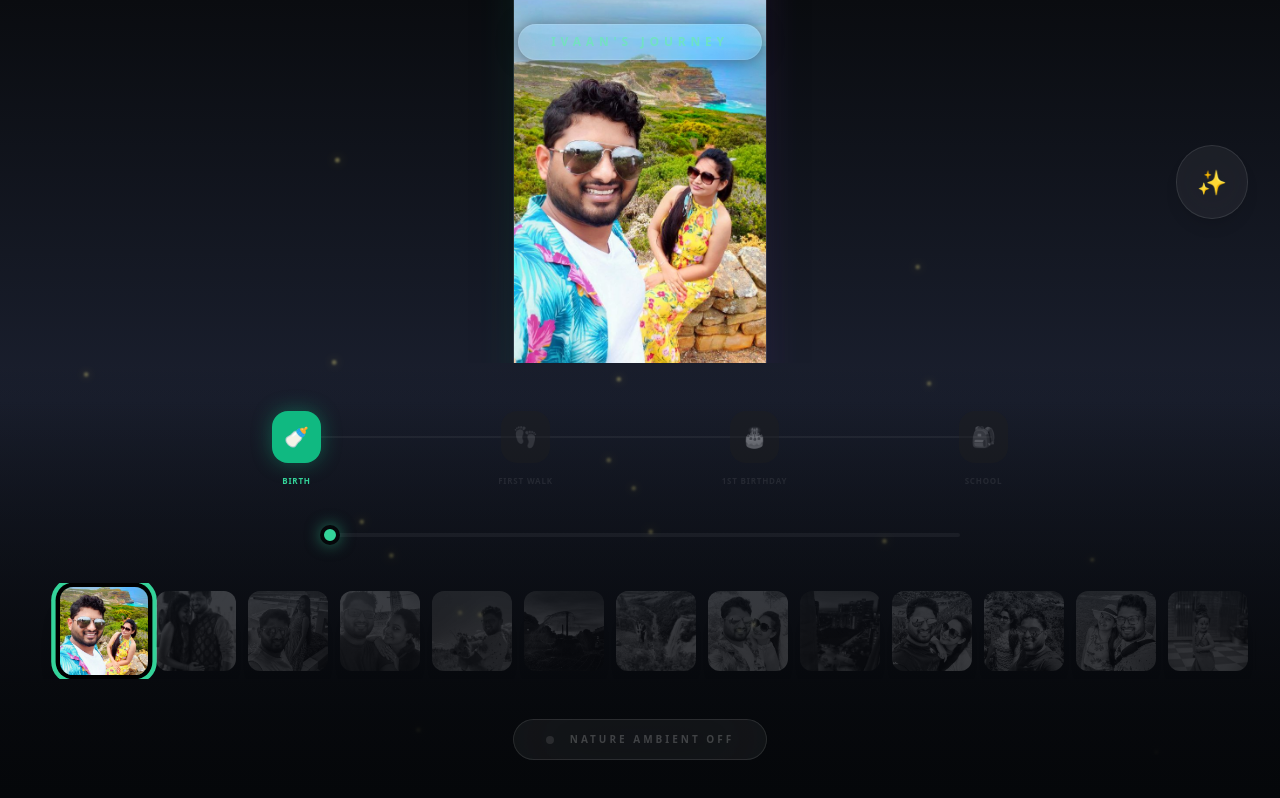
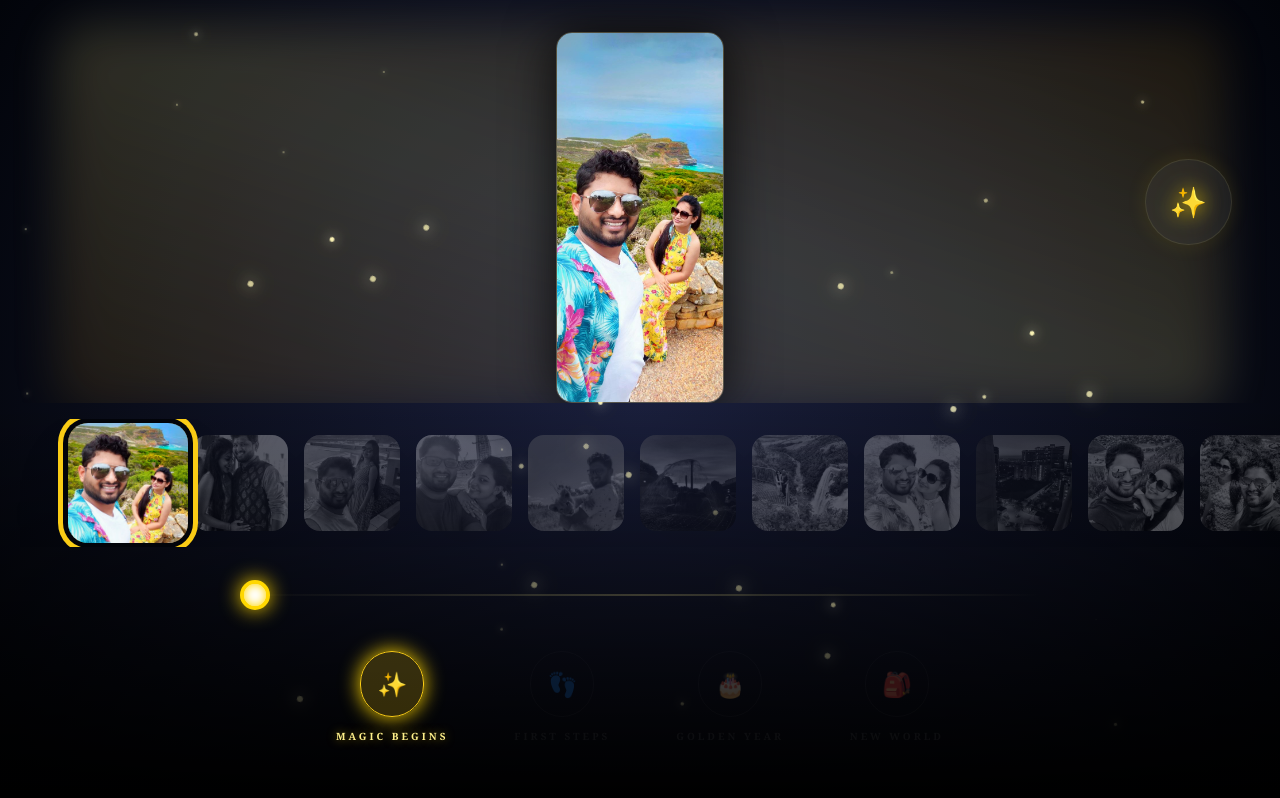
Before and after one commit to himanshunimje1/Ivaan-portfolio-Personal-Website, a React (Vite) app: page / in a window 1280 px wide. Built offline with nearby package versions, Linux system fonts and the light colour scheme.

Commit message:
feat: implement Disney-inspired magical gallery with enhanced UI layout

```diff
--- a/src/App.jsx
+++ b/src/App.jsx
@@ -2,17 +2,17 @@ import React, { useState, useEffect, useRef } from 'react';
 import { motion, AnimatePresence } from 'framer-motion';
 
 const milestones = [
-  { id: 'birth', icon: '🍼', label: 'Birth', index: 0 },
-  { id: 'walk', icon: '👣', label: 'First Walk', index: 4 },
-  { id: 'birthday', icon: '🎂', label: '1st Birthday', index: 8 },
-  { id: 'school', icon: '🎒', label: 'School', index: 12 },
+  { id: 'birth', icon: '✨', label: 'Magic Begins', index: 0 },
+  { id: 'walk', icon: '👣', label: 'First Steps', index: 4 },
+  { id: 'birthday', icon: '🎂', label: 'Golden Year', index: 8 },
+  { id: 'school', icon: '🎒', label: 'New World', index: 12 },
 ];
 
-const Fireflies = () => {
-  const [flies] = useState(() => Array.from({ length: 20 }));
+const Sparkles = () => {
+  const [particles] = useState(() => Array.from({ length: 40 }));
   return (
     <div className="absolute inset-0 pointer-events-none overflow-hidden">
-      {flies.map((_, i) => (
+      {particles.map((_, i) => (
         <motion.div
           key={i}
           initial={{
@@ -23,15 +23,16 @@ const Fireflies = () => {
           animate={{
             x: [null, Math.random() * window.innerWidth, Math.random() * window.innerWidth],
             y: [null, Math.random() * window.innerHeight, Math.random() * window.innerHeight],
-            opacity: [0, 0.4, 0.2, 0.6, 0],
-            scale: [1, 1.2, 0.8, 1]
+            opacity: [0, 0.8, 0.4, 1, 0],
+            scale: [0, 1.5, 0.5, 1.2, 0],
+            rotate: [0, 180, 360]
           }}
           transition={{
-            duration: 10 + Math.random() * 20,
+            duration: 5 + Math.random() * 15,
             repeat: Infinity,
-            ease: "linear"
+            ease: "easeInOut"
           }}
-          className="absolute w-1 h-1 bg-yellow-200 rounded-full blur-[1px] shadow-[0_0_8px_rgba(253,224,71,0.8)]"
+          className="absolute w-1 h-1 bg-yellow-100 rounded-full blur-[0.5px] shadow-[0_0_10px_#fff,0_0_20px_#ffd700]"
         />
       ))}
     </div>
@@ -100,128 +101,101 @@ export default function App() {
     }
   };
 
-  useEffect(() => {
-    let lastScrollTime = 0;
-    const handleWheel = (e) => {
-      const now = Date.now();
-      if (now - lastScrollTime < 400) return;
-      if (Math.abs(e.deltaY) > 20) {
-        if (e.deltaY > 0) paginate(1);
-        else paginate(-1);
-        lastScrollTime = now;
-      }
-    };
-    window.addEventListener('wheel', handleWheel, { passive: true });
-    return () => window.removeEventListener('wheel', handleWheel);
-  }, [currentIndex, photos.length]);
-
   if (photos.length === 0) return (
-    <div className="h-screen w-screen bg-[#0a0c10] flex items-center justify-center">
-      <div className="w-12 h-12 border-4 border-emerald-500/20 border-t-emerald-400 rounded-full animate-spin" />
+    <div className="h-screen w-screen bg-[#02040a] flex items-center justify-center">
+      <motion.div
+        animate={{ scale: [1, 1.2, 1], opacity: [0.5, 1, 0.5] }}
+        transition={{ duration: 2, repeat: Infinity }}
+        className="text-yellow-200 text-xl tracking-[1em] font-serif uppercase"
+      >
+        Magic Loading...
+      </motion.div>
     </div>
   );
 
   const currentPhoto = photos[currentIndex];
 
   return (
-    <div className="h-screen w-screen bg-gradient-to-b from-[#0a0c10] via-[#1a1f2e] to-[#0a0c10] text-white overflow-hidden flex flex-col font-sans select-none relative">
+    <div className="h-screen w-screen bg-[#02040a] text-white overflow-hidden flex flex-col font-serif select-none relative">
       <audio ref={audioRef} src="/diary/audio/ambient.mp3" loop />
-      <Fireflies />
 
-      {/* Ghibli Sky Header */}
-      <div className="absolute top-0 w-full z-30 p-6 flex items-center justify-center pointer-events-none">
-        <motion.div
-          initial={{ y: -20, opacity: 0 }}
-          animate={{ y: 0, opacity: 1 }}
-          className="bg-white/5 backdrop-blur-xl px-8 py-2 rounded-full border border-white/10 shadow-[0_0_20px_rgba(0,0,0,0.5)]"
-        >
-          <div className="text-[12px] font-bold tracking-[0.4em] uppercase text-emerald-300/80">Ivaan's Journey</div>
-        </motion.div>
-      </div>
+      {/* Disney Magic Background */}
+      <div className="absolute inset-0 bg-[radial-gradient(circle_at_center,#1a1f3c_0%,#02040a_100%)]" />
+      <Sparkles />
 
-      {/* Main Photo Viewer */}
-      <div className="relative flex-1 flex items-center justify-center overflow-hidden px-4 py-24">
+      {/* Main Photo Viewer - EXTRA BIG */}
+      <div className="relative flex-[1.5] flex items-center justify-center overflow-hidden px-4 pt-12 pb-4">
         <AnimatePresence initial={false} custom={direction}>
           <motion.div
             key={currentIndex}
             custom={direction}
-            initial={{ x: direction > 0 ? '100%' : '-100%', opacity: 0, scale: 0.8 }}
-            animate={{ x: 0, opacity: 1, scale: 1 }}
-            exit={{ x: direction < 0 ? '100%' : '-100%', opacity: 0, scale: 0.8 }}
-            transition={{ type: "spring", stiffness: 200, damping: 25 }}
-            className="absolute max-w-full max-h-full flex items-center justify-center p-4"
+            initial={{ opacity: 0, scale: 0.9, filter: "blur(20px)" }}
+            animate={{ opacity: 1, scale: 1, filter: "blur(0px)" }}
+            exit={{ opacity: 0, scale: 1.1, filter: "blur(20px)" }}
+            transition={{ duration: 0.8, ease: [0.16, 1, 0.3, 1] }}
+            className="absolute w-full h-full flex items-center justify-center p-4"
           >
-            <div className="relative group">
-              {/* Magic Border Effect */}
-              <div className="absolute -inset-1 bg-gradient-to-r from-emerald-500/20 via-blue-500/20 to-purple-500/20 rounded-2xl blur-lg opacity-50 group-hover:opacity-100 transition-opacity" />
+            <div className="relative w-full h-full max-w-6xl flex items-center justify-center group">
+              {/* Golden Magic Frame */}
+              <div className="absolute -inset-2 bg-gradient-to-tr from-yellow-600/30 via-yellow-200/40 to-yellow-600/30 rounded-[2rem] blur-xl opacity-40 group-hover:opacity-100 transition-opacity duration-1000" />
               <img
                 src={currentPhoto.url}
-                className="relative max-w-full max-h-[70vh] object-contain rounded-xl shadow-2xl border border-white/10"
+                className="relative max-w-full max-h-full object-contain rounded-2xl shadow-[0_0_50px_rgba(0,0,0,0.8)] border border-yellow-200/20"
                 alt=""
               />
             </div>
           </motion.div>
         </AnimatePresence>
 
-        {/* Milestone Navigation Buttons (Instead of plain circles) */}
-        <div className="absolute inset-x-0 top-1/2 -translate-y-1/2 flex justify-between px-8 z-20 pointer-events-none">
+        {/* Navigation Arrows */}
+        <div className="absolute inset-x-0 top-1/2 -translate-y-1/2 flex justify-between px-12 z-20 pointer-events-none">
           <motion.button
-            whileHover={{ scale: 1.1, x: -5 }}
-            whileTap={{ scale: 0.9 }}
+            whileHover={{ scale: 1.2, rotate: -10 }}
             onClick={() => paginate(-1)}
-            disabled={currentIndex === 0}
-            className={`pointer-events-auto p-5 rounded-full bg-white/5 backdrop-blur-2xl border border-white/10 shadow-lg transition-all ${currentIndex === 0 ? 'opacity-0' : 'opacity-100 text-emerald-400'}`}
+            className={`pointer-events-auto p-6 rounded-full bg-white/5 backdrop-blur-3xl border border-yellow-200/10 shadow-[0_0_20px_rgba(255,215,0,0.1)] transition-all ${currentIndex === 0 ? 'opacity-0' : 'opacity-100'}`}
           >
-            <span className="text-2xl">🍃</span>
+            <span className="text-3xl drop-shadow-[0_0_10px_#ffd700]">✨</span>
           </motion.button>
           <motion.button
-            whileHover={{ scale: 1.1, x: 5 }}
-            whileTap={{ scale: 0.9 }}
+            whileHover={{ scale: 1.2, rotate: 10 }}
             onClick={() => paginate(1)}
-            disabled={currentIndex === photos.length - 1}
-            className={`pointer-events-auto p-5 rounded-full bg-white/5 backdrop-blur-2xl border border-white/10 shadow-lg transition-all ${currentIndex === photos.length - 1 ? 'opacity-0' : 'opacity-100 text-emerald-400'}`}
+            className={`pointer-events-auto p-6 rounded-full bg-white/5 backdrop-blur-3xl border border-yellow-200/10 shadow-[0_0_20px_rgba(255,215,0,0.1)] transition-all ${currentIndex === photos.length - 1 ? 'opacity-0' : 'opacity-100'}`}
           >
-            <span className="text-2xl">✨</span>
+            <span className="text-3xl drop-shadow-[0_0_10px_#ffd700]">✨</span>
           </motion.button>
         </div>
       </div>
 
-      {/* Bottom Growth Path & Controls */}
-      <div className="bg-gradient-to-t from-[#05070a] to-transparent pt-12 pb-10 px-6 flex flex-col gap-10 z-30 w-full">
+      {/* Bottom Tray Section */}
+      <div className="relative z-30 w-full flex flex-col gap-6 pb-12 pt-4 bg-gradient-to-t from-black to-transparent">
 
-        {/* Growth Path (Milestones) */}
-        <div className="w-full max-w-3xl mx-auto flex justify-between items-center relative px-4">
-          <div className="absolute h-0.5 inset-x-8 bg-white/5 top-1/2 -translate-y-1/2 rounded-full overflow-hidden">
+        {/* 1. Thumbnail Strip (Above) */}
+        <div
+          ref={thumbnailRef}
+          className="flex gap-4 overflow-x-auto no-scrollbar py-4 px-20 scroll-smooth w-full"
+        >
+          {photos.map((photo, i) => (
             <motion.div
-              className="h-full bg-emerald-500/40"
-              animate={{ width: `${(currentIndex / (photos.length - 1)) * 100}%` }}
-            />
-          </div>
-          {milestones.map((milestone) => (
-            <motion.button
-              key={milestone.id}
-              whileHover={{ scale: 1.2, y: -5 }}
-              whileTap={{ scale: 0.9 }}
+              key={photo.id}
+              whileHover={{ scale: 1.15, y: -10 }}
               onClick={() => {
-                setDirection(milestone.index > currentIndex ? 1 : -1);
-                setCurrentIndex(milestone.index);
+                setDirection(i > currentIndex ? 1 : -1);
+                setCurrentIndex(i);
               }}
-              className={`relative z-10 p-3 rounded-2xl transition-all duration-500 flex flex-col items-center gap-2 ${
-                currentIndex >= milestone.index ? 'bg-emerald-500 shadow-[0_0_20px_rgba(16,185,129,0.4)]' : 'bg-[#1a1f2e] grayscale opacity-40'
+              className={`flex-shrink-0 h-24 w-24 rounded-2xl overflow-hidden cursor-pointer transition-all duration-700 shadow-2xl ${
+                i === currentIndex
+                  ? 'ring-4 ring-yellow-400 ring-offset-4 ring-offset-[#02040a] scale-125 z-10'
+                  : 'opacity-30 grayscale'
               }`}
             >
-              <span className="text-xl">{milestone.icon}</span>
-              <span className={`text-[8px] absolute -bottom-6 font-bold tracking-widest uppercase transition-colors whitespace-nowrap ${
-                currentIndex >= milestone.index ? 'text-emerald-400' : 'text-white/20'
-              }`}>
-                {milestone.label}
-              </span>
-            </motion.button>
+              <img src={photo.url} className="w-full h-full object-cover" alt="" />
+            </motion.div>
           ))}
         </div>
 
-        {/* Dynamic Scrubber */}
-        <div className="w-full max-w-2xl mx-auto px-4 relative mt-4">
+        {/* 2. Magic Scrubber Bar (Middle) */}
+        <div className="w-full max-w-4xl mx-auto px-12 relative h-12 flex items-center">
+          <div className="absolute inset-x-12 h-[2px] bg-gradient-to-r from-transparent via-yellow-200/20 to-transparent rounded-full" />
           <input
             type="range"
             min="0"
@@ -230,54 +204,54 @@ export default function App() {
             onChange={handleScrub}
             onMouseDown={() => setIsScrubbing(true)}
             onMouseUp={() => setIsScrubbing(false)}
-            className="w-full h-1 bg-white/5 rounded-full appearance-none cursor-pointer ghibli-scrubber"
+            className="w-full h-full bg-transparent appearance-none cursor-pointer z-10 disney-slider"
           />
         </div>
 
-        {/* Thumbnail Scroll */}
-        <div
-          ref={thumbnailRef}
-          className="flex gap-3 overflow-x-auto no-scrollbar py-2 px-10 scroll-smooth w-full"
-        >
-          {photos.map((photo, i) => (
-            <motion.div
-              key={photo.id}
-              whileHover={{ scale: 1.1 }}
+        {/* 3. Milestones Slider (Very Bottom) */}
+        <div className="w-full max-w-2xl mx-auto flex justify-between items-center relative px-8 py-2">
+          {milestones.map((milestone) => (
+            <motion.button
+              key={milestone.id}
+              whileHover={{ scale: 1.2, y: -5 }}
               onClick={() => {
-                setDirection(i > currentIndex ? 1 : -1);
-                setCurrentIndex(i);
+                setDirection(milestone.index > currentIndex ? 1 : -1);
+                setCurrentIndex(milestone.index);
               }}
-              className={`flex-shrink-0 h-20 w-20 rounded-xl overflow-hidden cursor-pointer transition-all duration-500 shadow-xl ${
-                i === currentIndex
-                  ? 'ring-4 ring-emerald-400 ring-offset-4 ring-offset-black scale-110'
-                  : 'opacity-20 hover:opacity-100 grayscale hover:grayscale-0'
+              className={`flex flex-col items-center gap-3 transition-all duration-1000 ${
+                currentIndex >= milestone.index ? 'opacity-100' : 'opacity-20'
               }`}
             >
-              <img src={photo.url} className="w-full h-full object-cover" alt="" />
-            </motion.div>
+              <div className={`p-4 rounded-full border transition-all duration-700 ${
+                currentIndex >= milestone.index
+                  ? 'bg-yellow-400/20 border-yellow-400 shadow-[0_0_20px_#ffd700]'
+                  : 'border-white/10'
+              }`}>
+                <span className="text-2xl">{milestone.icon}</span>
+              </div>
+              <span className={`text-[10px] font-bold tracking-[0.3em] uppercase transition-all ${
+                currentIndex >= milestone.index ? 'text-yellow-200 shadow-glow' : 'text-white/20'
+              }`}>
+                {milestone.label}
+              </span>
+            </motion.button>
           ))}
         </div>
 
-        {/* Minimal Audio Control */}
-        <div className="flex justify-center">
-          <motion.button
-            whileHover={{ scale: 1.05 }}
-            whileTap={{ scale: 0.95 }}
+        {/* Audio Pulse */}
+        <div className="absolute -bottom-4 left-1/2 -translate-x-1/2 opacity-20 hover:opacity-100 transition-opacity">
+          <button
             onClick={() => {
               if (audioRef.current) {
                 if (isPlaying) audioRef.current.pause(); else audioRef.current.play();
                 setIsPlaying(!isPlaying);
               }
             }}
-            className={`px-8 py-3 rounded-full border border-white/10 backdrop-blur-2xl flex items-center gap-4 transition-all ${
-              isPlaying ? 'bg-emerald-500/10 border-emerald-500/30' : 'bg-white/5'
-            }`}
+            className="flex flex-col items-center gap-1 group"
           >
-            <div className={`w-2 h-2 rounded-full transition-all duration-500 ${isPlaying ? 'bg-emerald-400 shadow-[0_0_15px_rgba(52,211,153,1)] animate-pulse' : 'bg-white/10'}`} />
-            <span className={`text-[10px] font-black tracking-[0.3em] uppercase transition-colors ${isPlaying ? 'text-white' : 'text-white/20'}`}>
-              Nature Ambient {isPlaying ? 'On' : 'Off'}
-            </span>
-          </motion.button>
+            <div className="text-[8px] font-bold tracking-[0.5em] uppercase text-yellow-200">Magic Audio</div>
+            <div className={`w-1 h-1 rounded-full ${isPlaying ? 'bg-yellow-400 animate-ping' : 'bg-white/20'}`} />
+          </button>
         </div>
       </div>
 
@@ -285,21 +259,23 @@ export default function App() {
         .no-scrollbar::-webkit-scrollbar { display: none; }
         .no-scrollbar { -ms-overflow-style: none; scrollbar-width: none; }
 
-        .ghibli-scrubber::-webkit-slider-thumb {
+        .shadow-glow { text-shadow: 0 0 10px rgba(255,215,0,0.5); }
+
+        .disney-slider::-webkit-slider-thumb {
           -webkit-appearance: none;
           appearance: none;
-          width: 20px;
-          height: 20px;
-          background: #34d399;
-          border: 4px solid #05070a;
+          width: 30px;
+          height: 30px;
+          background: #fff;
+          border: 4px solid #ffd700;
           border-radius: 50%;
           cursor: pointer;
-          box-shadow: 0 0 15px rgba(52,211,153,0.5);
-          transition: transform 0.2s cubic-bezier(0.34, 1.56, 0.64, 1);
+          box-shadow: 0 0 20px #ffd700, inset 0 0 10px #ffd700;
+          transition: transform 0.3s cubic-bezier(0.34, 1.56, 0.64, 1);
         }
 
-        .ghibli-scrubber::-webkit-slider-thumb:hover {
-          transform: scale(1.4);
+        .disney-slider::-webkit-slider-thumb:hover {
+          transform: scale(1.3) rotate(45deg);
         }
       `}} />
     </div>
```
